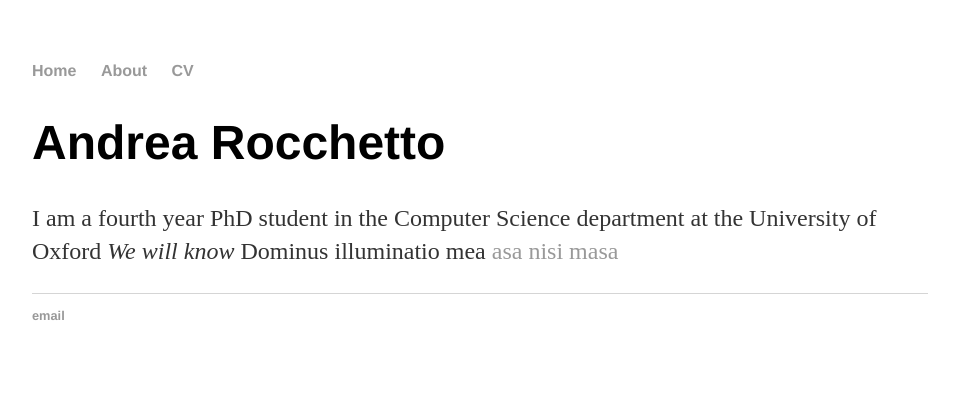
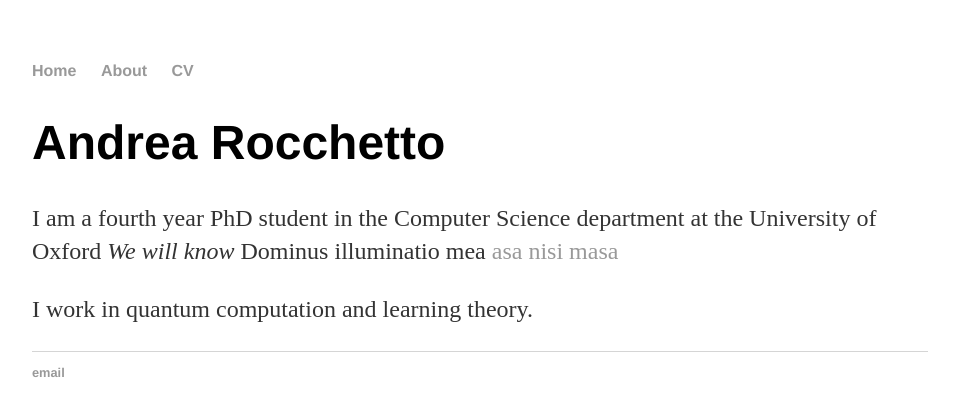
Before and after one commit to andrearocchetto/andrearocchetto.github.io, a Jekyll site: the page built from index.html, in a window 1280 px wide. Shown: the top 416 px of the page, without its empty margins (160-1119 px from the left). Built offline with Jekyll 4.4.1, drawn with Linux system fonts in a browser that asks for light colours.

Commit message:
Update index.html

```diff
--- a/index.html
+++ b/index.html
@@ -6,4 +6,6 @@ title: Andrea Rocchetto
 	<h1>Andrea Rocchetto</h1>
 	<p>I am a fourth year PhD student in the Computer Science department at the University of Oxford
 		<em>We will know</em> Dominus illuminatio mea <a href="/about">asa nisi masa</a></p>
+	<p>  </p>
+	<p>I work in quantum computation and learning theory.</p>
 </div><!-- /.blurb -->
```
